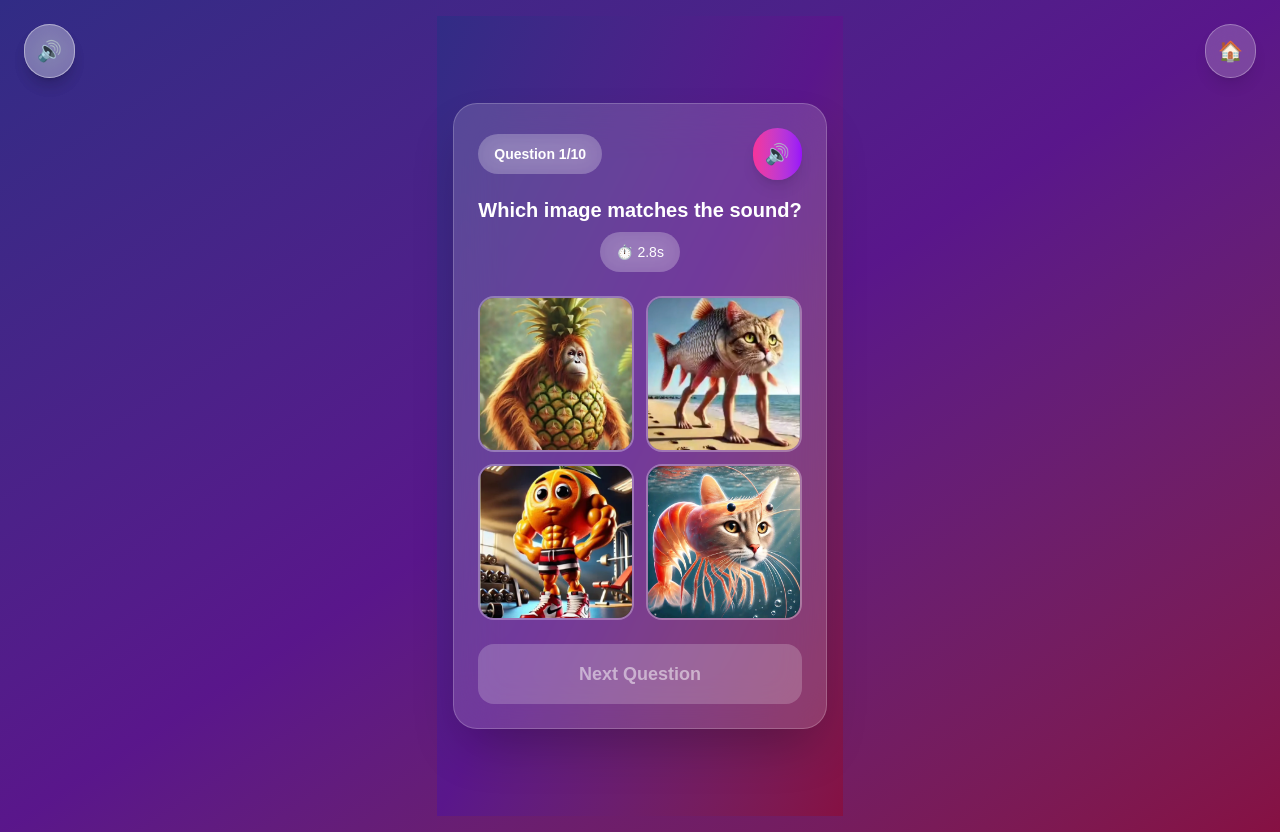
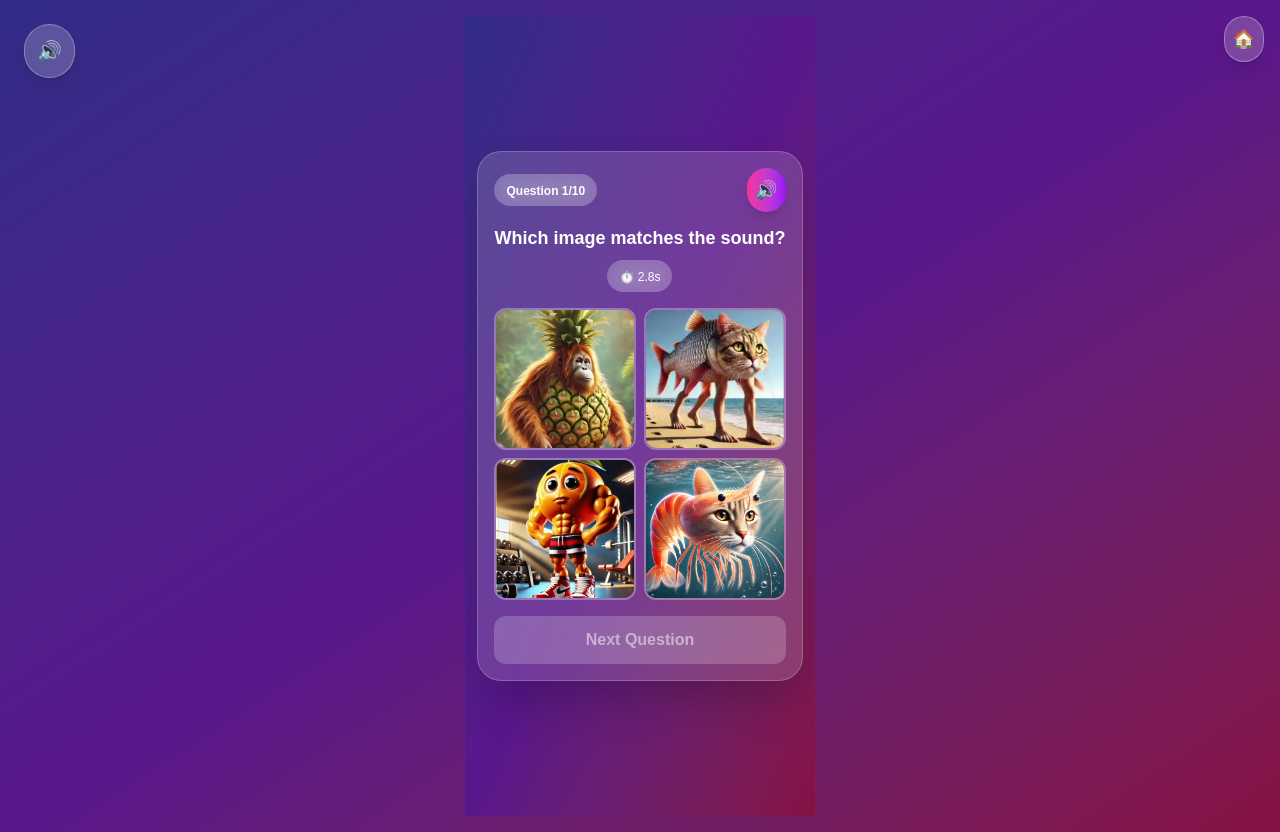
Before and after one commit to kinako1415/quiz-italian-brainrot, a Next.js app: page / in a window 1280 px wide. Both pictures are taken after a click on the button "Start Quiz". Built offline with nearby package versions, Linux system fonts and the light colour scheme.

Commit message:
UIの改善：QuizAppとResultCardコンポーネントのスタイルを調整し、要素のサイズや間隔を最適化。視覚的な一貫性を向上させ、ユーザー体験を強化。

```diff
--- a/src/components/QuizApp.tsx
+++ b/src/components/QuizApp.tsx
@@ -274,7 +274,7 @@ const QuizApp = ({ setStarted }: { setStarted: (value: boolean) => void }) => {
 
   if (!current) {
     return (
-      <div className="flex items-center justify-center h-screen bg-gradient-to-b">
+      <div className="h-screen bg-gradient-to-br from-indigo-900 via-purple-900 to-pink-900 flex items-center justify-center overflow-hidden">
         <div className="flex flex-col items-center">
           <div className="loader mb-4">
             <div></div>
@@ -325,18 +325,7 @@ const QuizApp = ({ setStarted }: { setStarted: (value: boolean) => void }) => {
     );
   }
   return (
-    <div className="min-h-screen bg-gradient-to-br from-indigo-900 via-purple-900 to-pink-900 flex items-center justify-center p-4">
-      {/* BGMコントロールボタン - 左上に固定配置 */}
-      <button
-        onClick={() => {
-          audioManager.toggleBGM();
-        }}
-        className="absolute top-6 left-6 bg-white/20 backdrop-blur-md text-white p-3 rounded-full shadow-lg transition-all duration-300 hover:scale-110 hover:bg-white/30 z-50 border border-white/30"
-        aria-label="BGM再生/停止"
-      >
-        <span className="text-xl">🔊</span>
-      </button>
-
+    <div className="h-screen bg-gradient-to-br from-indigo-900 via-purple-900 to-pink-900 flex items-center justify-center p-3 overflow-hidden">
       {/* ホームに戻るボタン - 右上に固定配置 */}
       <button
         onClick={() => {
@@ -361,41 +350,41 @@ const QuizApp = ({ setStarted }: { setStarted: (value: boolean) => void }) => {
             clearInterval(timerRef.current);
           }
         }}
-        className="absolute top-6 right-6 bg-white/20 backdrop-blur-md text-white p-3 rounded-full shadow-lg transition-all duration-300 hover:scale-110 hover:bg-white/30 z-50 border border-white/30"
+        className="absolute top-4 right-4 bg-white/20 backdrop-blur-md text-white p-2 rounded-full shadow-lg transition-all duration-300 hover:scale-110 hover:bg-white/30 z-50 border border-white/30"
         title="ホームに戻る（ゲームをリセット）"
         aria-label="ホームに戻る"
       >
-        <span className="text-xl">🏠</span>
+        <span className="text-lg">🏠</span>
       </button>
 
-      <div className="w-full max-w-lg mx-auto">
+      <div className="w-full max-w-md mx-auto">
         {/* メインコンテナ */}
-        <div className="bg-white/15 backdrop-blur-xl rounded-3xl p-6 shadow-2xl border border-white/20">
+        <div className="bg-white/15 backdrop-blur-xl rounded-3xl p-4 shadow-2xl border border-white/20">
           {/* ヘッダー */}
-          <div className="text-center mb-6">
-            <div className="flex items-center justify-between mb-4">
-              <div className="bg-white/20 backdrop-blur-md px-4 py-2 rounded-full">
-                <span className="text-white font-semibold text-sm">
+          <div className="text-center mb-4">
+            <div className="flex items-center justify-between mb-3">
+              <div className="bg-white/20 backdrop-blur-md px-3 py-1 rounded-full">
+                <span className="text-white font-semibold text-xs">
                   Question {currentQuestionIndex + 1}/{questions.length}
                 </span>
               </div>
 
               <button
                 onClick={playAudio}
-                className="bg-gradient-to-r from-pink-500 to-purple-600 text-white p-3 rounded-full shadow-lg transition-all duration-300 hover:scale-110 active:scale-95"
+                className="bg-gradient-to-r from-pink-500 to-purple-600 text-white p-2 rounded-full shadow-lg transition-all duration-300 hover:scale-110 active:scale-95"
                 title="音声をもう一度聞く"
                 aria-label="音声をもう一度再生"
               >
-                <span className="text-xl">🔊</span>
+                <span className="text-lg">🔊</span>
               </button>
             </div>
 
-            <h2 className="text-white text-xl font-semibold mb-2">
+            <h2 className="text-white text-lg font-semibold mb-2">
               Which image matches the sound?
             </h2>
 
-            <div className="bg-white/20 backdrop-blur-md px-4 py-2 rounded-full inline-block">
-              <span className="text-white text-sm">
+            <div className="bg-white/20 backdrop-blur-md px-3 py-1 rounded-full inline-block">
+              <span className="text-white text-xs">
                 ⏱️ {(elapsedTime / 1000).toFixed(1)}s
               </span>
             </div>
@@ -403,9 +392,9 @@ const QuizApp = ({ setStarted }: { setStarted: (value: boolean) => void }) => {
 
           {/* 正解/不正解表示 */}
           {selectedAnswer && (
-            <div className="text-center mb-4">
+            <div className="text-center mb-3">
               <div
-                className={`inline-block px-6 py-2 rounded-full font-semibold text-lg ${
+                className={`inline-block px-4 py-1 rounded-full font-semibold text-sm ${
                   selectedAnswer === current.correctAnswer
                     ? "bg-green-500/80 text-white"
                     : "bg-red-500/80 text-white"
@@ -419,13 +408,13 @@ const QuizApp = ({ setStarted }: { setStarted: (value: boolean) => void }) => {
           )}
 
           {/* 画像選択グリッド */}
-          <div className="grid grid-cols-2 gap-3 mb-6">
+          <div className="grid grid-cols-2 gap-2 mb-4">
             {shuffled.map((img) => (
               <button
                 key={img}
                 onClick={() => handleSelect(img)}
                 disabled={!!selectedAnswer}
-                className={`relative rounded-2xl overflow-hidden aspect-square transition-all duration-300 border-2 ${
+                className={`relative rounded-xl overflow-hidden aspect-square transition-all duration-300 border-2 ${
                   selectedAnswer
                     ? img === current.correctAnswer
                       ? "border-green-500 bg-green-500/20 scale-105"
@@ -446,7 +435,7 @@ const QuizApp = ({ setStarted }: { setStarted: (value: boolean) => void }) => {
                 {/* 選択インジケーター */}
                 {selectedAnswer && img === current.correctAnswer && (
                   <div className="absolute inset-0 bg-green-500/30 flex items-center justify-center">
-                    <span className="text-white text-2xl font-bold">✓</span>
+                    <span className="text-white text-xl font-bold">✓</span>
                   </div>
                 )}
 
@@ -454,7 +443,7 @@ const QuizApp = ({ setStarted }: { setStarted: (value: boolean) => void }) => {
                   selectedAnswer === img &&
                   img !== current.correctAnswer && (
                     <div className="absolute inset-0 bg-red-500/30 flex items-center justify-center">
-                      <span className="text-white text-2xl font-bold">✗</span>
+                      <span className="text-white text-xl font-bold">✗</span>
                     </div>
                   )}
               </button>
@@ -465,7 +454,7 @@ const QuizApp = ({ setStarted }: { setStarted: (value: boolean) => void }) => {
           <button
             onClick={handleNext}
             disabled={!selectedAnswer}
-            className={`w-full py-4 px-6 rounded-2xl font-semibold text-lg transition-all duration-300 ${
+            className={`w-full py-3 px-4 rounded-xl font-semibold text-base transition-all duration-300 ${
               selectedAnswer
                 ? "bg-gradient-to-r from-pink-500 to-purple-600 text-white shadow-lg hover:scale-[1.02] active:scale-95"
                 : "bg-white/20 text-white/50 cursor-not-allowed"
```
Also changed, not shown: src/components/ui/ResultCard.tsx (+36 -35 lines).
